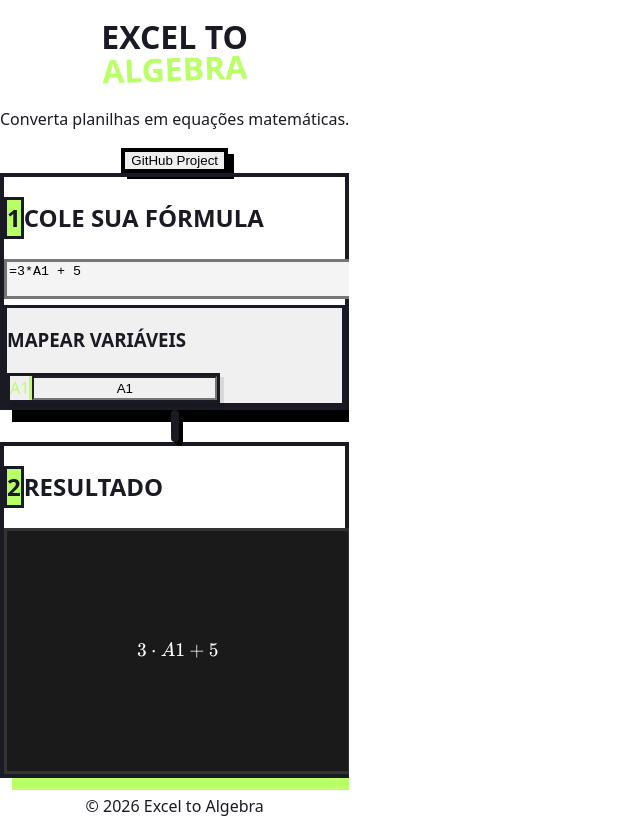
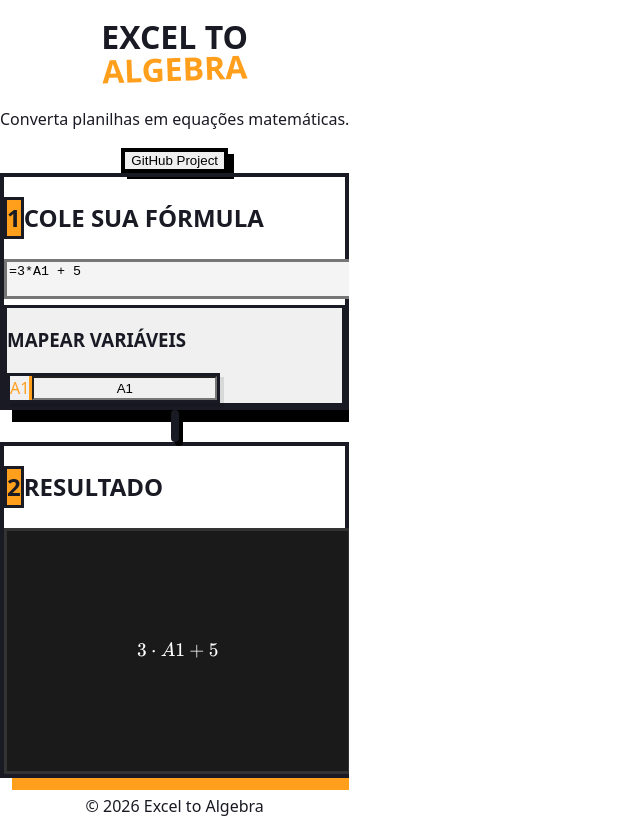
Before and after one commit to MD4NT4S/conversao-de-formula, a React (Vite) app: page / in a window 1280 px wide. Shown: the whole page, without its empty margins (0-640 px from the left). Built offline with nearby package versions, Linux system fonts and the light colour scheme.

Commit message:
UI Polish: Change accent color from green to orange

```diff
--- a/src/components/Converter.tsx
+++ b/src/components/Converter.tsx
@@ -80,7 +80,7 @@
             <header className="text-center space-y-6">
                 <h1 className="text-5xl md:text-7xl font-black text-black tracking-tighter uppercase leading-none">
                     Excel to <br />
-                    <span className="text-[#B9FF66] bg-black px-4 rounded-lg inline-block transform -rotate-2 mt-2">
+                    <span className="text-[#FF9F1C] bg-black px-4 rounded-lg inline-block transform -rotate-2 mt-2">
                         Algebra
                     </span>
                 </h1>
@@ -105,14 +105,14 @@
                 {/* STEP 1: INPUT */}
                 <section className="bg-white border-4 border-black rounded-3xl p-8 shadow-[12px_12px_0_0_#000]">
                     <h2 className="text-2xl font-black uppercase mb-6 flex items-center gap-3">
-                        <span className="bg-[#B9FF66] w-10 h-10 flex items-center justify-center rounded-lg border-3 border-black text-xl">1</span>
+                        <span className="bg-[#FF9F1C] w-10 h-10 flex items-center justify-center rounded-lg border-3 border-black text-xl">1</span>
                         Cole sua Fórmula
                     </h2>
 
                     <textarea
                         value={formula}
                         onChange={(e) => setFormula(e.target.value)}
-                        className="w-full h-40 bg-[#F4F4F5] border-3 border-black rounded-xl p-4 text-xl font-mono text-black placeholder:text-gray-400 focus:outline-none focus:ring-4 focus:ring-[#B9FF66] transition-all resize-none mb-8"
+                        className="w-full h-40 bg-[#F4F4F5] border-3 border-black rounded-xl p-4 text-xl font-mono text-black placeholder:text-gray-400 focus:outline-none focus:ring-4 focus:ring-[#FF9F1C] transition-all resize-none mb-8"
                         placeholder="=SQRT(A1^2 + B1^2)"
                     />
 
@@ -123,7 +123,7 @@
                             <div className="flex flex-wrap gap-4">
                                 {detectedVariables.map((v) => (
                                     <div key={v} className="flex bg-white border-3 border-black rounded-lg shadow-[4px_4px_0_0_rgba(0,0,0,0.1)]">
-                                        <div className="px-4 py-2 bg-black text-[#B9FF66] font-bold font-mono border-r-3 border-black flex items-center">
+                                        <div className="px-4 py-2 bg-black text-[#FF9F1C] font-bold font-mono border-r-3 border-black flex items-center">
                                             {v}
                                         </div>
                                         <input
@@ -142,7 +142,7 @@
 
                 {/* Arrow */}
                 <div className="flex justify-center -my-6 z-10">
-                    <div className="bg-[#B9FF66] border-4 border-black p-3 rounded-full shadow-[4px_4px_0_0_#000]">
+                    <div className="bg-[#FF9F1C] border-4 border-black p-3 rounded-full shadow-[4px_4px_0_0_#000]">
                         <svg className="w-8 h-8 text-black" fill="none" viewBox="0 0 24 24" stroke="currentColor">
                             <path strokeLinecap="round" strokeLinejoin="round" strokeWidth={4} d="M19 14l-7 7m0 0l-7-7m7 7V3" />
                         </svg>
@@ -150,14 +150,14 @@
                 </div>
 
                 {/* STEP 2: RESULT */}
-                <section className="bg-black border-4 border-black rounded-3xl p-8 shadow-[12px_12px_0_0_#B9FF66]">
+                <section className="bg-black border-4 border-black rounded-3xl p-8 shadow-[12px_12px_0_0_#FF9F1C]">
                     <h2 className="text-2xl font-black uppercase mb-6 flex items-center gap-3 text-white">
-                        <span className="bg-[#B9FF66] text-black w-10 h-10 flex items-center justify-center rounded-lg border-3 border-white text-xl">2</span>
+                        <span className="bg-[#FF9F1C] text-black w-10 h-10 flex items-center justify-center rounded-lg border-3 border-white text-xl">2</span>
                         Resultado
                     </h2>
 
                     <div
-                        className="w-full bg-[#1A1A1A] rounded-2xl min-h-[240px] flex flex-col items-center justify-center p-8 border-3 border-[#333] hover:border-[#B9FF66] transition-colors relative group cursor-pointer"
+                        className="w-full bg-[#1A1A1A] rounded-2xl min-h-[240px] flex flex-col items-center justify-center p-8 border-3 border-[#333] hover:border-[#FF9F1C] transition-colors relative group cursor-pointer"
                         onClick={copyToClipboard}
                     >
                         {/* KaTeX Renderer - Explicit White override */}
@@ -170,7 +170,7 @@
                         {!formula && <span className="text-gray-600 font-mono">O resultado aparecerá aqui...</span>}
 
                         <div className="absolute top-4 right-4 opacity-0 group-hover:opacity-100 transition-opacity">
-                            <span className="bg-[#B9FF66] text-black text-xs font-bold px-3 py-1 rounded">COPIAR</span>
+                            <span className="bg-[#FF9F1C] text-black text-xs font-bold px-3 py-1 rounded">COPIAR</span>
                         </div>
                     </div>
 
```
